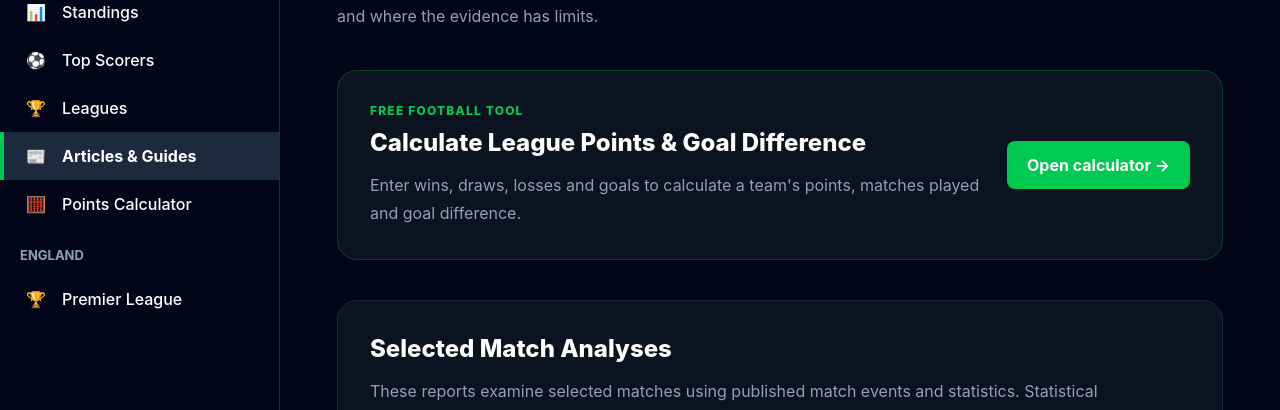
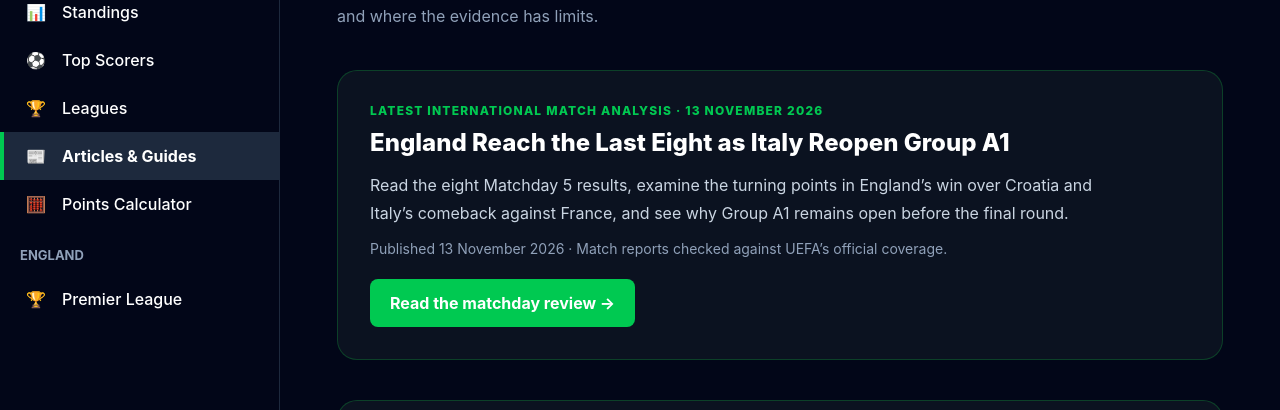
Before and after one commit to ms1a15j2010-cloud/apex-sports-frontend, a Next.js app: page /articles in a window 1280 px wide. Shown: the part 332-742 px from the top of the page. Built offline with nearby package versions, Linux system fonts and the light colour scheme; no server answers.

Commit message:
Feature current sourced match analysis in articles index

```diff
--- a/src/app/articles/page.js
+++ b/src/app/articles/page.js
@@ -10,6 +10,12 @@ export const metadata = {
 };
 
 const articles = [
+  {
+    title: "England Reach the Last Eight as Italy Reopen Group A1",
+    href: "/articles/uefa-nations-league-matchday-5-review-november-2026",
+    description:
+      "An original review of England 2–1 Croatia and Italy 3–1 France, all eight Matchday 5 results, and the decisive Group A1 implications.",
+  },
   {
     title: "How to Read Football Match Statistics Without Misreading the Game",
     href: "/articles/how-to-read-football-match-statistics",
@@ -157,6 +163,28 @@ export default function ArticlesPage() {
           pitch, and where the evidence has limits.
         </p>
       </header>
+
+      <section className="mb-10 rounded-[20px] border border-green-900/70 bg-[#0b1220] p-6 sm:p-8">
+        <p className="mb-2 text-xs font-extrabold uppercase tracking-[1.2px] text-green-500">
+          Latest international match analysis · 13 November 2026
+        </p>
+        <h2 className="text-2xl font-extrabold text-white">
+          England Reach the Last Eight as Italy Reopen Group A1
+        </h2>
+        <p className="mt-3 max-w-3xl leading-7 text-slate-300">
+          Read the eight Matchday 5 results, examine the turning points in England’s win over Croatia
+          and Italy’s comeback against France, and see why Group A1 remains open before the final round.
+        </p>
+        <p className="mt-3 text-sm text-slate-400">
+          Published 13 November 2026 · Match reports checked against UEFA’s official coverage.
+        </p>
+        <Link
+          href="/articles/uefa-nations-league-matchday-5-review-november-2026"
+          className="mt-5 inline-block rounded-lg bg-green-500 px-5 py-3 font-bold text-slate-950 transition hover:bg-green-400"
+        >
+          Read the matchday review →
+        </Link>
+      </section>
 
       <section className="mb-10 rounded-[20px] border border-green-900/70 bg-[#0b1220] p-6 sm:p-8">
         <div className="flex flex-col gap-4 sm:flex-row sm:items-center sm:justify-between">
```
